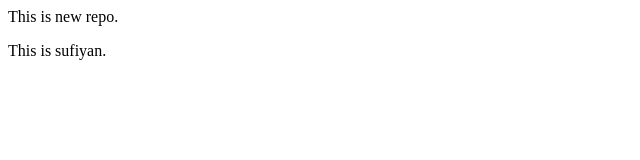
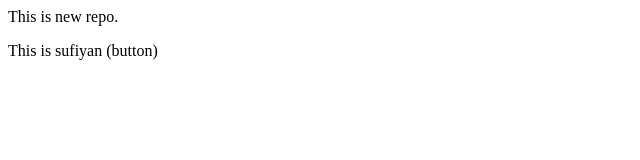
Before and after one commit to Sufiyan-Masutikhani/LocalRepo, a plain HTML site: page index.html in a window 1280 px wide. Shown: the full height of the page, 0-640 px from the left. Drawn offline with Linux system fonts and the light colour scheme.

Commit message:
Add button

```diff
--- a/index.html
+++ b/index.html
@@ -1,2 +1,2 @@
 <p>This is new repo.</p>
-<p>This is sufiyan.</p>
+<p>This is sufiyan (button)</p>
```
